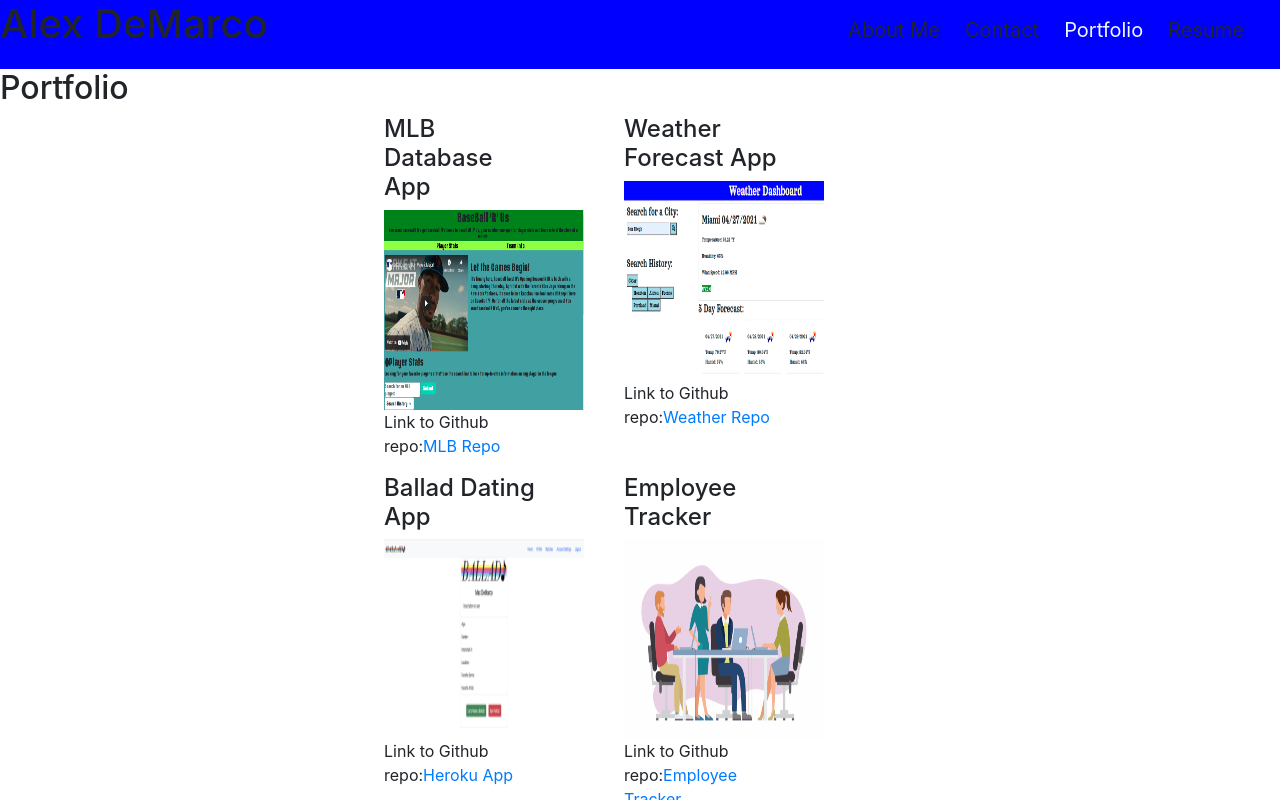
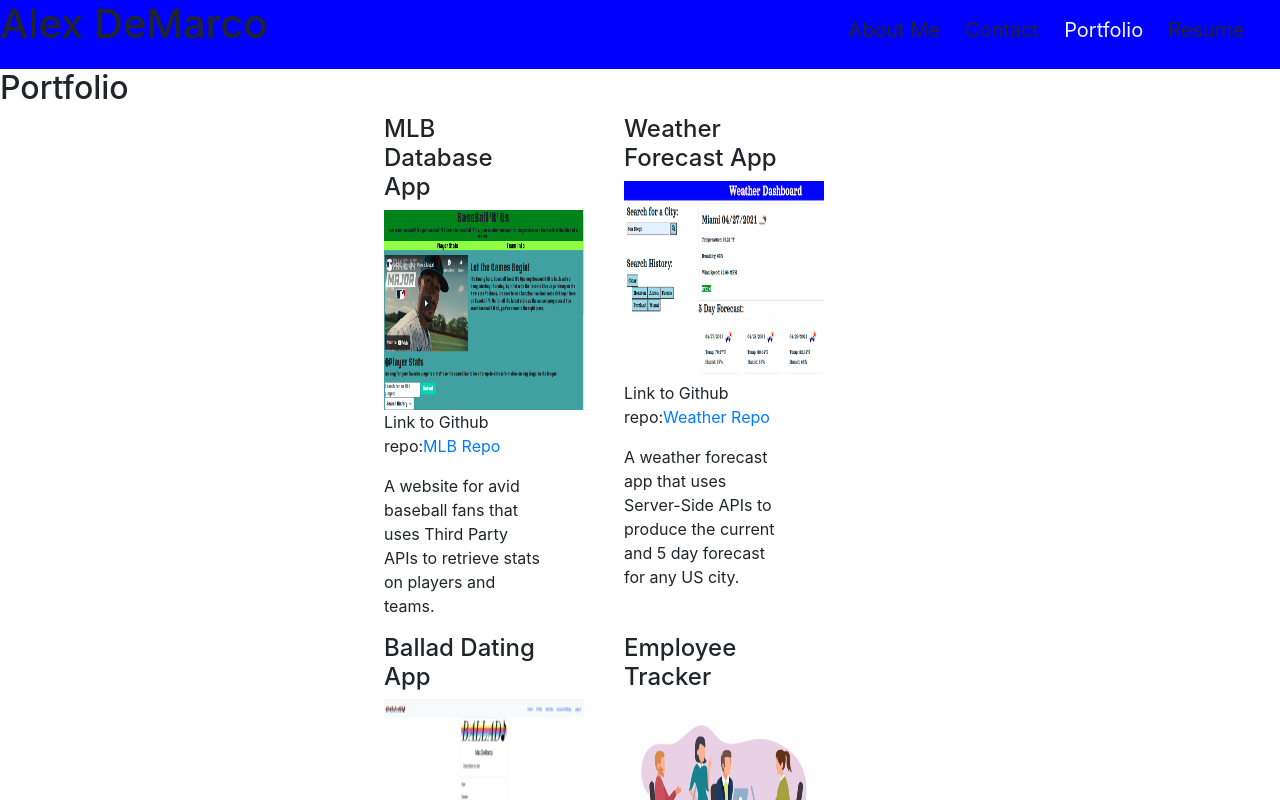
Before and after one commit to allykatrocks/React-Portfolio, a React (Create React App) app: page / in a window 1280 px wide. Both pictures are taken after a click on the item "Portfolio". Shown: the top 800 px of the page. Built offline with nearby package versions, Linux system fonts and the light colour scheme.

Commit message:
added project summaries

```diff
--- a/src/pages/Portfolio.js
+++ b/src/pages/Portfolio.js
@@ -14,6 +14,8 @@ const Portfolio = () => {
       imagePath: Sports_Image,
       github_url: "https://github.com/maxwellstickels/sports-app/",
       repo_name: "MLB Repo",
+      project_summary:
+        "A website for avid baseball fans that uses Third Party APIs to retrieve stats on players and teams.",
     },
     {
       name: "Weather Forecast App",
@@ -21,6 +23,8 @@ const Portfolio = () => {
       imagePath: Weather_Image,
       github_url: "https://github.com/allykatrocks/homework-weather",
       repo_name: "Weather Repo",
+      project_summary:
+        "A weather forecast app that uses Server-Side APIs to produce the current and 5 day forecast for any US city.",
     },
     {
       name: "Ballad Dating App",
@@ -28,6 +32,7 @@ const Portfolio = () => {
       imagePath: Ballad_Image,
       github_url: "https://ballad-ucsd.herokuapp.com/",
       repo_name: "Heroku App",
+      project_summary: "A dating app that uses a MySql database to match people based on shared music interests.",
     },
     {
       name: "Employee Tracker",
@@ -35,6 +40,7 @@ const Portfolio = () => {
       imagePath: Employee_Image,
       github_url: "https://github.com/allykatrocks/homework-employee-tracker",
       repo_name: "Employee Tracker",
+      project_summary: "A tracking system that also utilizes a MySql database to keep track of a company's employees.",
     },
     {
       name: "Day Planner",
@@ -42,6 +48,7 @@ const Portfolio = () => {
       imagePath: Planner_Image,
       github_url: "https://github.com/allykatrocks/homework-planner",
       repo_name: "Day Planner",
+      project_summary: "A work planner that uses Moment.js and Third Party APIs to plan out one's day.",
     },
     {
       name: "Tech Blog",
@@ -49,6 +56,7 @@ const Portfolio = () => {
       imagePath: Blog_Image,
       github_url: "https://github.com/allykatrocks/homework-techblog",
       repo_name: "Blog on Heroku",
+      project_summary: "A blog that uses MVC and Handlebar.js for developers to share ideas."
     },
   ];
   return (
@@ -66,6 +74,7 @@ const Portfolio = () => {
                 Link to Github repo:
                 <a href={project.github_url}>{project.repo_name}</a>
               </p>
+              <p>{project.project_summary}</p>
             </div>
           );
         })}
```
